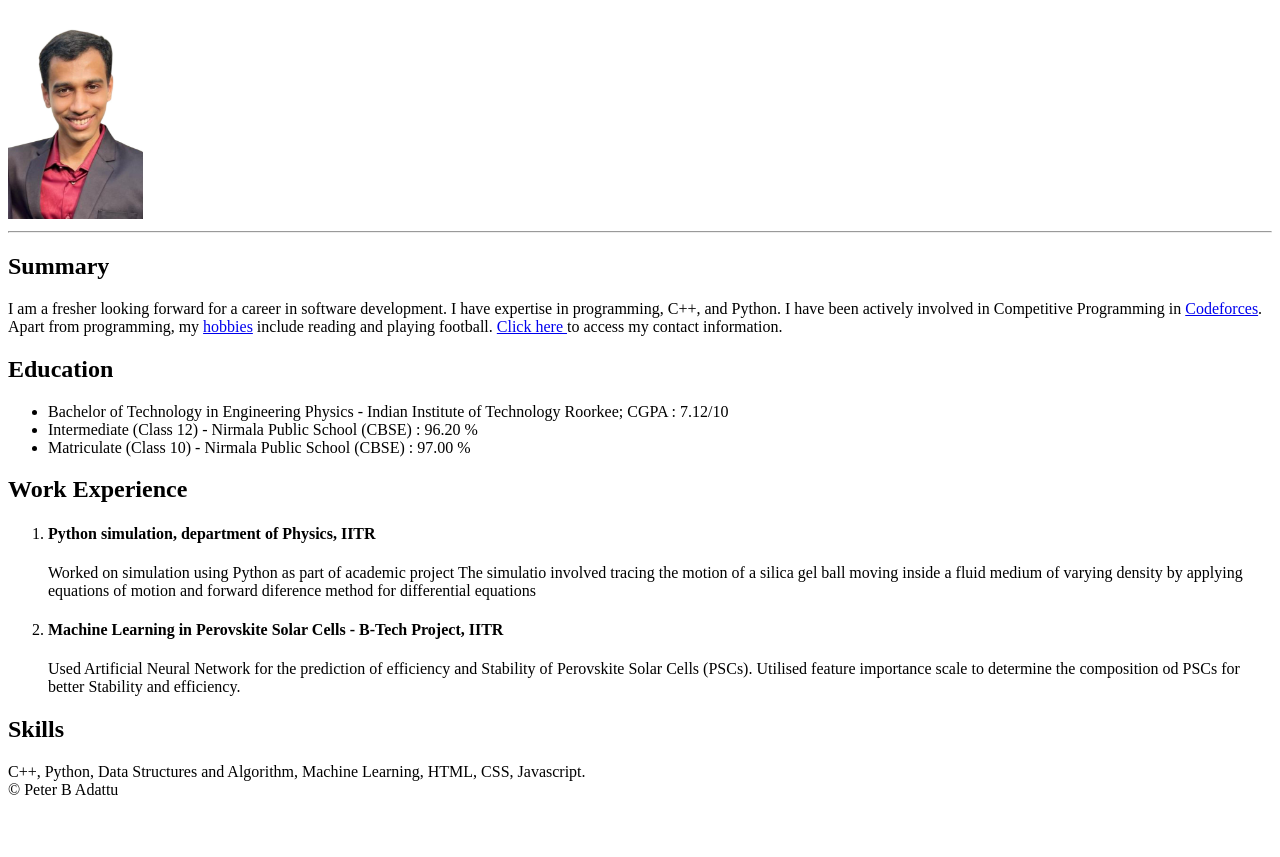
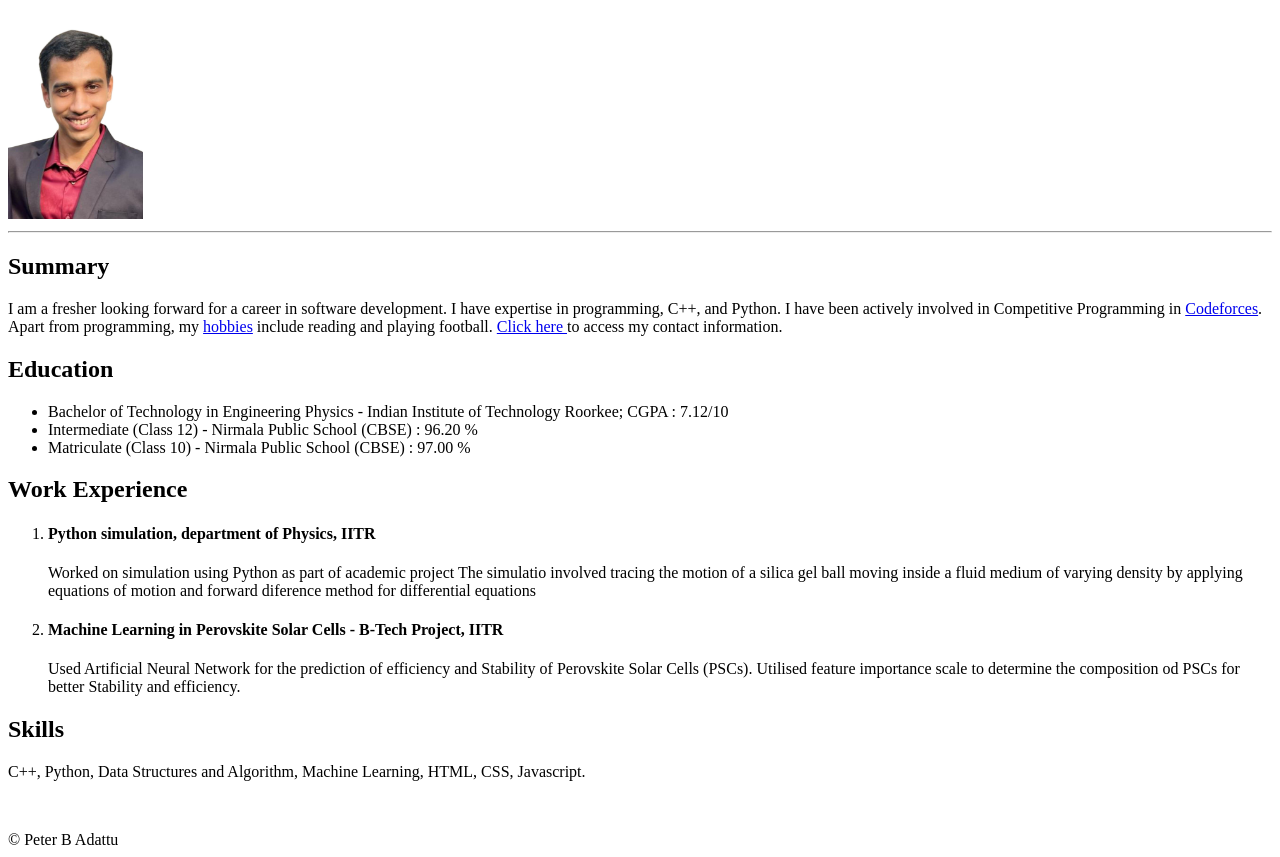
Before and after one commit to Salgunan/Udemy-Capstone-Project-1-Online-Resume, a plain HTML site: page index.html in a window 1280 px wide. Shown: the part 61-918 px from the top of the page. Before the commit the page ends 868 px from the top, so only its background shows below. Drawn offline with Linux system fonts and the light colour scheme.

Commit message:
index.html

```diff
--- a/index.html
+++ b/index.html
@@ -4,6 +4,12 @@
     <meta charset="UTF-8">
     <meta name="viewport" content="width=device-width, initial-scale=1.0">
     <title>My Resume</title>
+    <style>
+        #footer{
+            margin-top: 50px;
+
+        }
+    </style>
 </head>
 <body>
     <h1>Peter B Adattu</h1>
@@ -37,8 +43,10 @@
     </ol>
     <h2>Skills</h2>
     C++, Python, Data Structures and Algorithm, Machine Learning, HTML, CSS, Javascript.
+<div id="footer">
 <footer>
     © Peter B Adattu
 </footer>
+</div>
 </body>
 </html>
```
